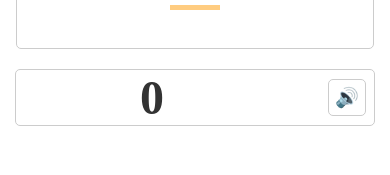
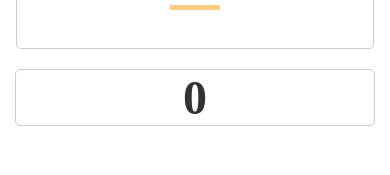
Before and after one commit to YUHI-YONEMARU/number-learning-app, a Next.js app: page / in a window 390 px wide. Shown: the part 532-707 px from the top of the page. Built offline with nearby package versions, Linux system fonts and the light colour scheme.

Commit message:
update count design

```diff
--- a/pages/index.tsx
+++ b/pages/index.tsx
@@ -71,13 +71,13 @@
       </div>
       <div className={styles.countWrapper}>
         <div className={styles.countDisplay} aria-live="polite">{count}</div>
-         <button
+         {/*<button
           className={styles.speakerButton}
           onClick={() => speak(numberToJapanese(count))}
           aria-label="現在の数を読み上げる"
         >
         🔊
-        </button>
+        </button> */}
       </div>
       <Counter onIncrement={handleIncrement} onReset={handleReset} count={count} />
     </div>
--- a/styles/Home.module.css
+++ b/styles/Home.module.css
@@ -43,7 +43,8 @@
 .countDisplay {
   flex: 1; /* 中央寄せでスペースを均等に */
   font-size: 3rem;
-  letter-spacing: 45px;
+  letter-spacing: 1.2em;
+  text-indent: 1.2em;
   font-weight: bold;
   color: #333;
   text-align: center;
@@ -83,8 +84,9 @@
   }
 
   .countDisplay {
-    font-size: 3rem;
-    letter-spacing: 40px;
+    letter-spacing: 1.0em;
+    text-indent: 1.0em;
+
   }
 
   .speakerButton {
```
